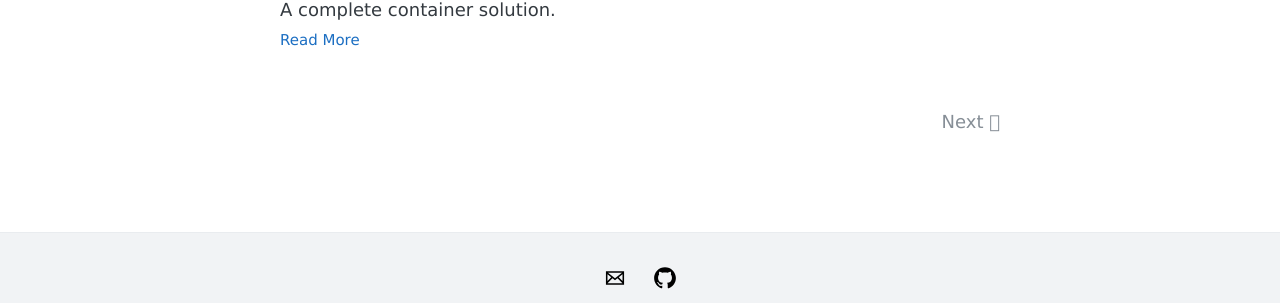
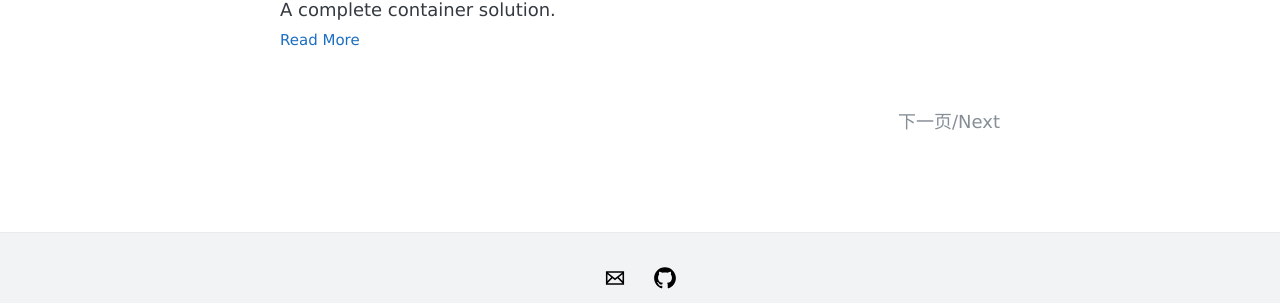
Before and after one commit to ExcitedSpider/archive.excitedspider.github.io, a Jekyll site: the page built from index.html, in a window 1280 px wide. Shown: the part 1077-1380 px from the top of the page. Built offline with Jekyll 4.4.1, drawn with Linux system fonts in a browser that asks for light colours; the list of posts is cut into pages by our own code.

Commit message:
2019/5/12 23:37 by

```diff
--- a/index.html
+++ b/index.html
@@ -42,14 +42,14 @@
   {% if paginator.previous_page %}
     <span class="prev">
       <a href="{{ site.baseurl }}{{ paginator.previous_page_path }}" class="prev">
-        &#xE000; Previous
+        上一页/Previous
       </a>
     </span>
   {% endif %}
   {% if paginator.next_page %}
     <span class="next">
       <a href="{{ site.baseurl}}{{ paginator.next_page_path }}" class="next">
-        Next &#xE001;
+        下一页/Next
       </a>
     </span>
   {% endif %}
```
